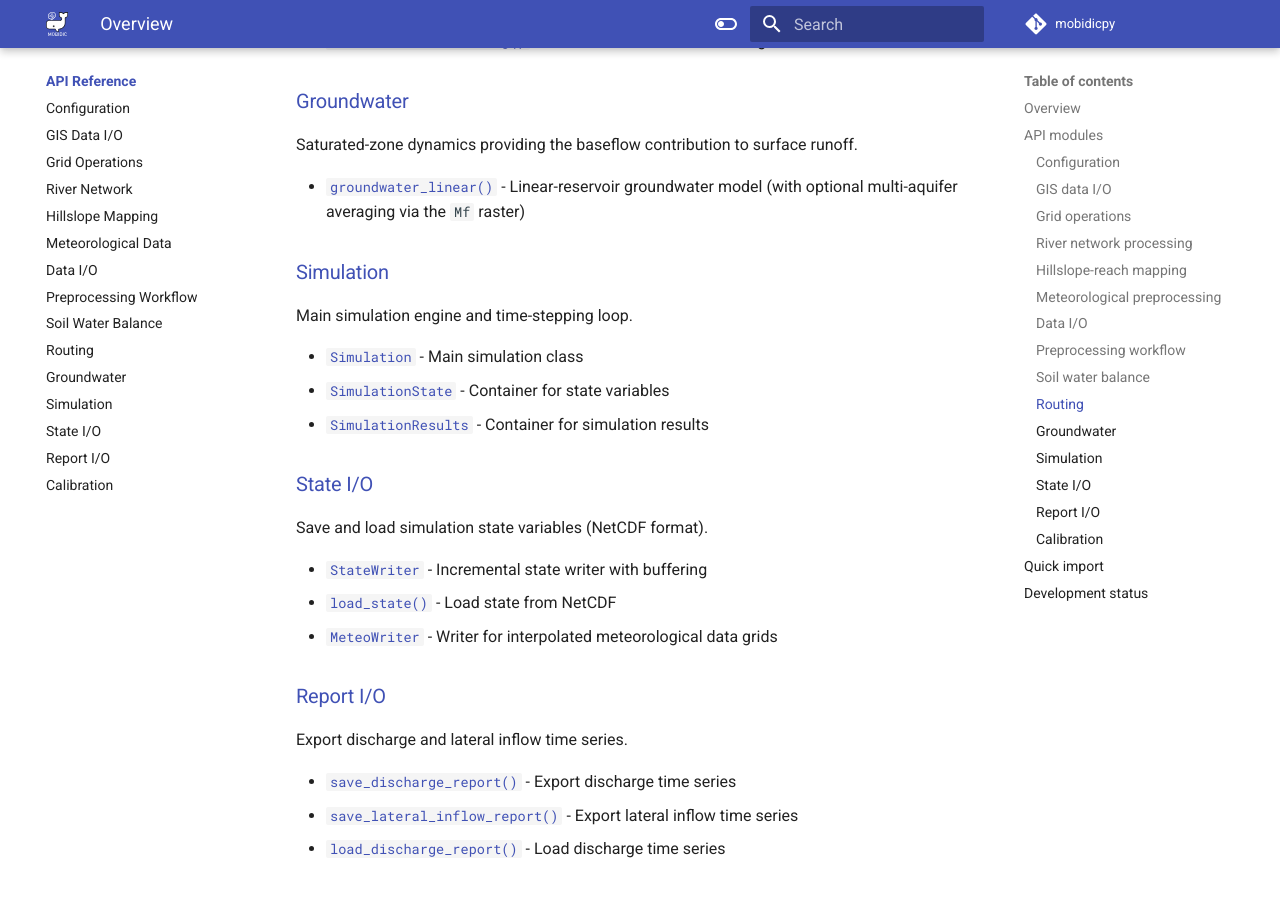
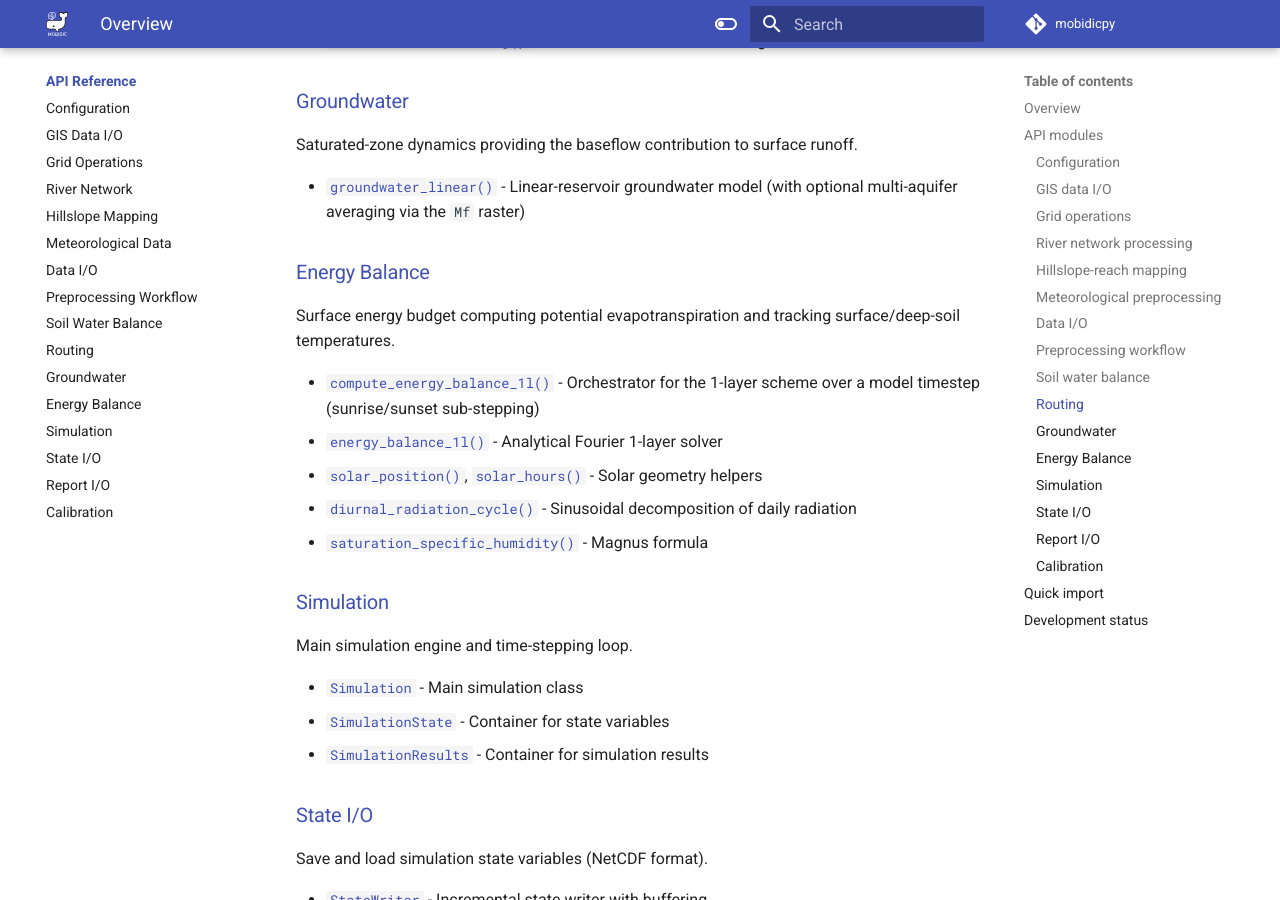
Before and after one commit to mobidichydro/MOBIDICpy, an MkDocs documentation site: the page built from docs/reference/index.md, in a window 1280 px wide and 900 px high, scrolled down 2433 px. Built offline with MkDocs 1.6.1 and Material for MkDocs 9.7.7, drawn with Linux system fonts in a browser that asks for light colours; a script that is not in the unit is left out; comment, search, counter and statistics services are not loaded; the version menu is left out; some of the changed text lies outside the part shown.

Commit message:
Added documentation for energy balance module

```diff
--- a/docs/reference/index.md
+++ b/docs/reference/index.md
@@ -78,6 +78,15 @@ Saturated-zone dynamics providing the baseflow contribution to surface runoff.
 
 - [`groundwater_linear()`](groundwater.md#functions) - Linear-reservoir groundwater model (with optional multi-aquifer averaging via the `Mf` raster)
 
+### [Energy Balance](energy_balance.md)
+Surface energy budget computing potential evapotranspiration and tracking surface/deep-soil temperatures.
+
+- [`compute_energy_balance_1l()`](energy_balance.md#mobidic.core.energy_balance.compute_energy_balance_1l) - Orchestrator for the 1-layer scheme over a model timestep (sunrise/sunset sub-stepping)
+- [`energy_balance_1l()`](energy_balance.md#mobidic.core.energy_balance.energy_balance_1l) - Analytical Fourier 1-layer solver
+- [`solar_position()`](energy_balance.md#mobidic.core.energy_balance.solar_position), [`solar_hours()`](energy_balance.md#mobidic.core.energy_balance.solar_hours) - Solar geometry helpers
+- [`diurnal_radiation_cycle()`](energy_balance.md#mobidic.core.energy_balance.diurnal_radiation_cycle) - Sinusoidal decomposition of daily radiation
+- [`saturation_specific_humidity()`](energy_balance.md#mobidic.core.energy_balance.saturation_specific_humidity) - Magnus formula
+
 ### [Simulation](simulation.md)
 Main simulation engine and time-stepping loop.
 
@@ -153,6 +162,13 @@ from mobidic import (
     linear_channel_routing,
     # Groundwater
     groundwater_linear,
+    # Energy Balance
+    compute_energy_balance_1l,
+    energy_balance_1l,
+    diurnal_radiation_cycle,
+    saturation_specific_humidity,
+    solar_hours,
+    solar_position,
     # Reservoirs
     process_reservoirs,
     Reservoir,
@@ -192,14 +208,15 @@ MOBIDICpy's currently implemented features (v0.2):
 - Linear routing (hillslope + channel)
 - Linear reservoir groundwater model (with multi-aquifer capability via the `Mf` raster)
 - Reservoir module (preprocessing, routing, time-varying regulation)
+- Energy balance, 1-layer (1L) scheme
 - Simulation engine (basic)
-- State I/O (NetCDF)
+- State I/O (NetCDF, including surface and deep-soil temperatures)
 - Report I/O (CSV/Parquet discharge time series)
 - Calibration and sensitivity analysis (PEST++ coupling via pyemu)
 
-Coming soon:
+Not yet implemented features:
 
-- Energy balance module (1L, 5L schemes, Snow)
+- Energy balance: 5-layer scheme and Snow module
 - Advanced groundwater models (Dupuit, MODFLOW)
 - Advanced routing (Muskingum-Cunge)
 - Meteorological data gap filling and quality control
--- a/mkdocs.yml
+++ b/mkdocs.yml
@@ -25,6 +25,7 @@ nav:
     - Soil Water Balance: reference/soil_water_balance.md
     - Routing: reference/routing.md
     - Groundwater: reference/groundwater.md
+    - Energy Balance: reference/energy_balance.md
     - Simulation: reference/simulation.md
     - State I/O: reference/state.md
     - Report I/O: reference/report.md
```
Also changed, not shown: docs/index.md (+2 -1 lines), docs/introduction.md (+9 -7 lines), docs/reference/energy_balance.md (added, +125 -0 lines), docs/reference/simulation.md (+14 -8 lines).
